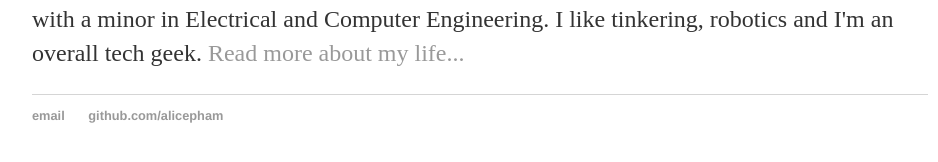
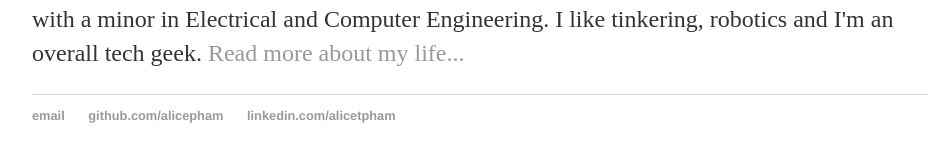
Before and after one commit to alicepham/alicepham.github.io, a Jekyll site: the page built from index.html, in a window 1280 px wide. Shown: the part 228-390 px from the top of the page, without its empty margins (160-1098 px from the left). Built offline with Jekyll 4.4.1, drawn with Linux system fonts in a browser that asks for light colours.

Commit message:
more links

```diff
--- a/_layouts/default.html
+++ b/_layouts/default.html
@@ -21,8 +21,9 @@
 			</div><!-- /.container -->
 			<footer>
 	    		<ul>
-	        		<li><a href="mailto:atp59@gmail.com">email</a></li>
+	        		<li><a href="mailto:atp59@cornell.com">email</a></li>
 	        		<li><a href="https://github.com/alicepham">github.com/alicepham</a></li>
+							<li><a href="https://linkedin.com/alicetpham">linkedin.com/alicetpham</a></li>
 				</ul>
 			</footer>
 		</body>
```
